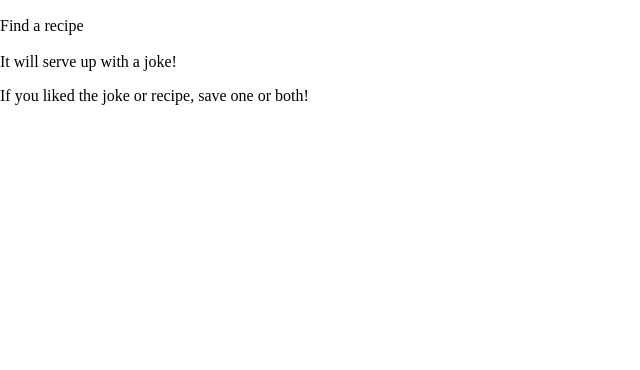
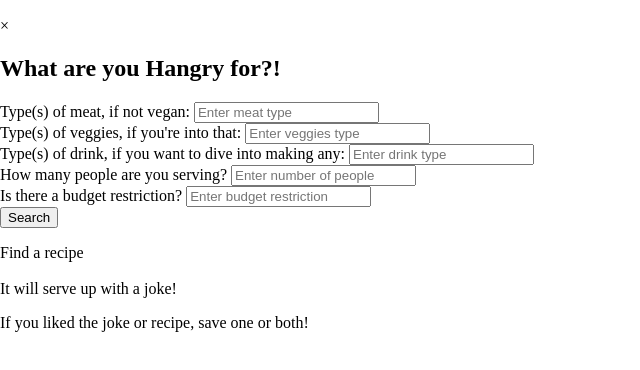
Before and after one commit to leahanders820/Food-and-Joke, a plain HTML site: page index.html in a window 1280 px wide. Shown: the part 110-480 px from the top of the page, without its empty margins (0-640 px from the left). Drawn offline with nearby package versions, Linux system fonts and the light colour scheme; no server answers.

Commit message:
updatedhtmlfile

```diff
--- a/index.html
+++ b/index.html
@@ -3,7 +3,7 @@
   <head>
     <meta charset="UTF-8" />
     <meta name="viewport" content="width=device-width, initial-scale=1.0" />
-    <title>Fetch Options</title>
+    <title>We Got Jokes Too</title>
     <link rel="stylesheet" type="text/css" href="./assets/style.css" />
     <script
       src="https://code.jquery.com/jquery-3.5.1.min.js"
@@ -22,6 +22,35 @@
             Dad Jokes API Check
           </h2>
         </header>
+        <div id="search-modal" class="modal">
+          <div class="modal-content">
+            <span class="close">&times;</span>
+            <h2>What are you Hangry for?!</h2>
+            <form id="search-form">
+              <div class="form-group">
+                <label>Type(s) of meat, if not vegan:</label>
+                <input type="text" id="meat-input" placeholder="Enter meat type">
+              </div>
+              <div class="form-group">
+                <label>Type(s) of veggies, if you're into that:</label>
+                <input type="text" id="veggies-input" placeholder="Enter veggies type">
+              </div>
+              <div class="form-group">
+                <label>Type(s) of drink, if you want to dive into making any:</label>
+                <input type="text" id="drink-input" placeholder="Enter drink type">
+              </div>
+              <div class="form-group">
+                <label>How many people are you serving?</label>
+                <input type="number" id="people-input" placeholder="Enter number of people">
+              </div>
+              <div class="form-group">
+                <label>Is there a budget restriction?</label>
+                <input type="text" id="budget-input" placeholder="Enter budget restriction">
+              </div>
+              <button type="submit">Search</button>
+            </form>
+          </div>
+        </div>
         <div class="p-3">
           <p class="card-body">
             Find a recipe
```
